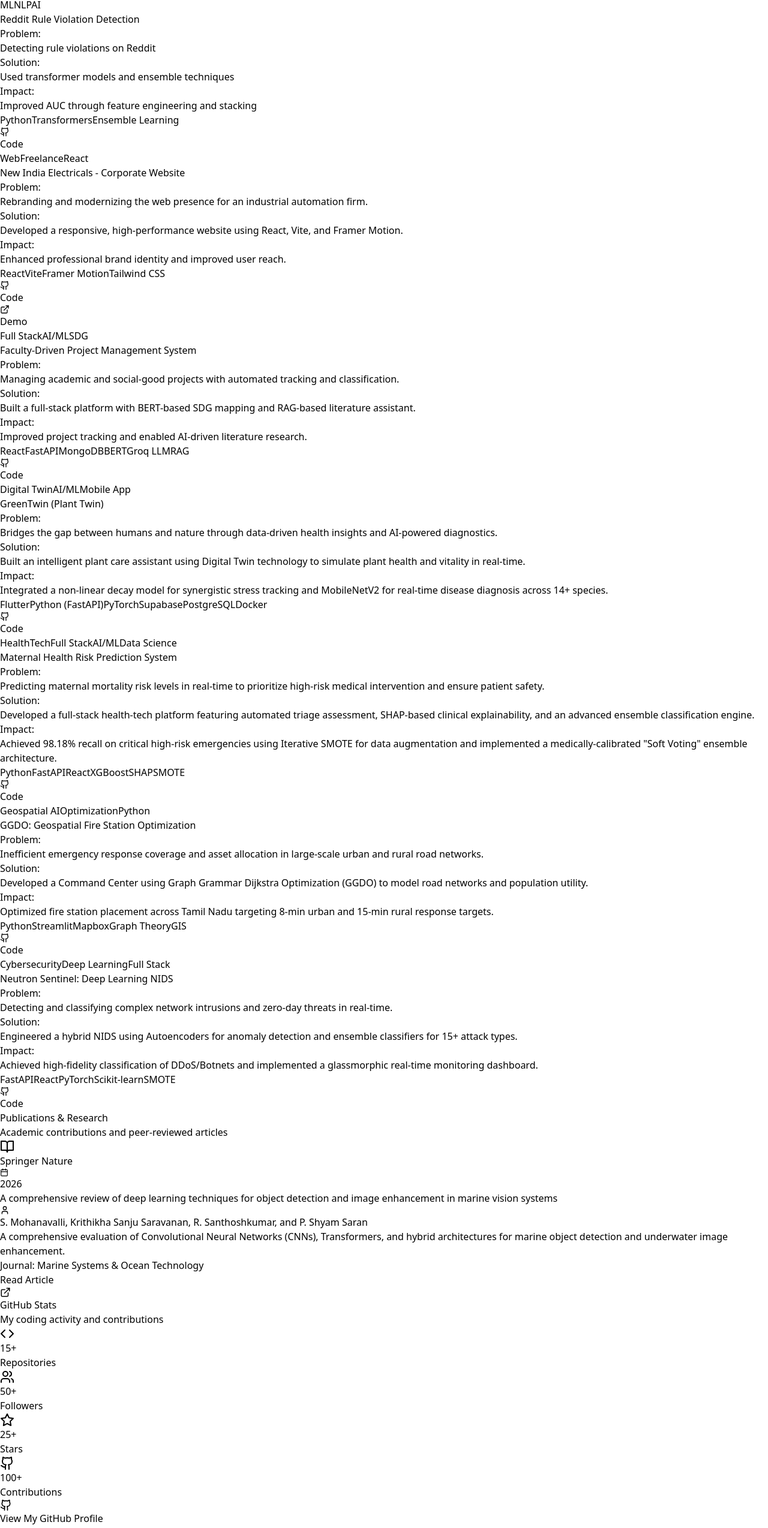
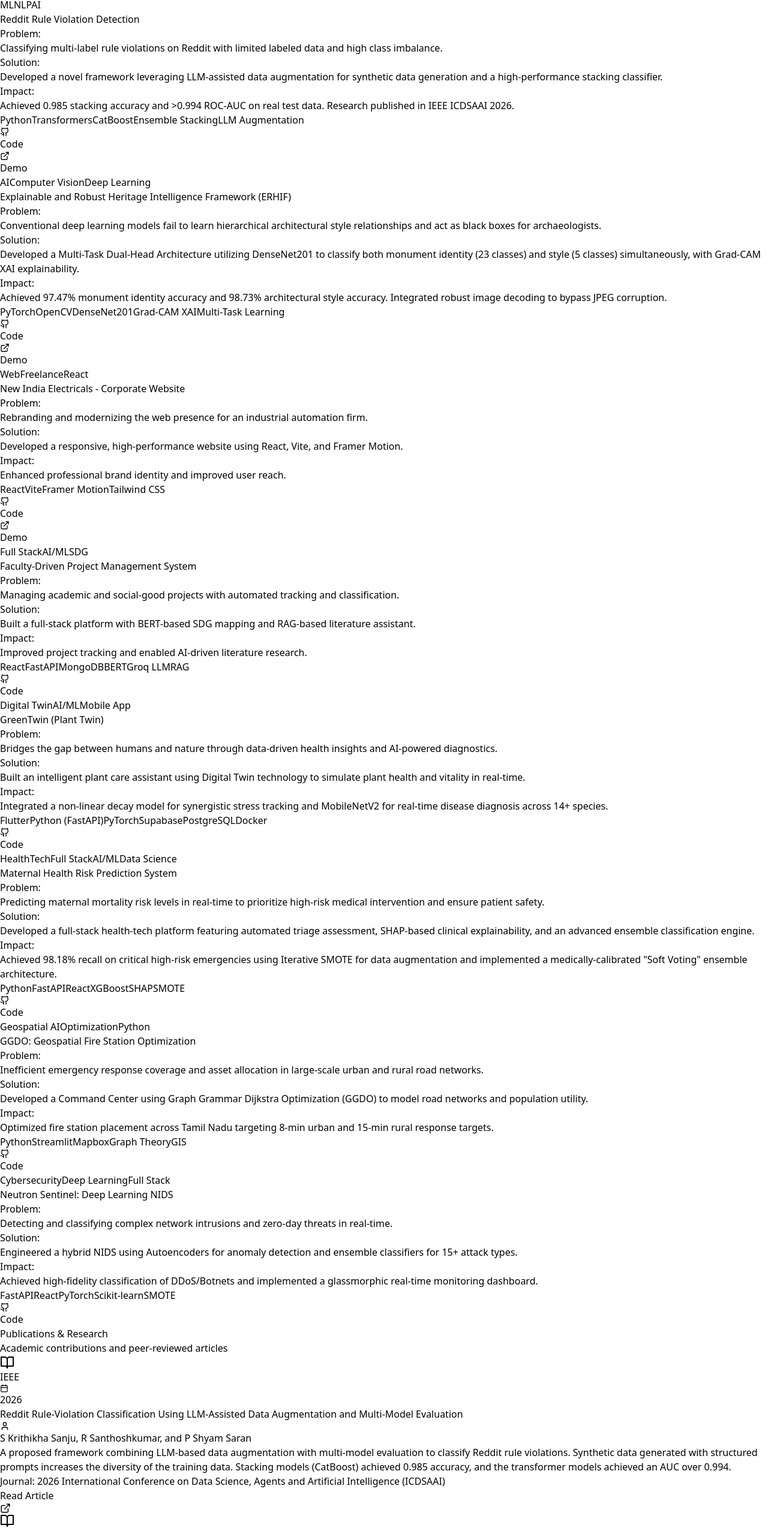
Before and after one commit to shyamsaran348/Portfolio, a React (Vite) app: page / in a window 1280 px wide. Shown: the part 2474-5022 px from the top of the page at 60% size. Built offline with nearby package versions, Linux system fonts and the light colour scheme; the HTML template or start-up script is replaced by a standard one.

Commit message:
feat: integrate academic publications (IEEE, IJISAE, Springer) and update project showcases

```diff
--- a/src/data/personalData.js
+++ b/src/data/personalData.js
@@ -94,13 +94,13 @@ export const personalData = {
     },
     {
       title: 'Reddit Rule Violation Detection',
-      problem: 'Detecting rule violations on Reddit',
-      solution: 'Used transformer models and ensemble techniques',
-      tech: ['Python', 'Transformers', 'Ensemble Learning'],
-      impact: 'Improved AUC through feature engineering and stacking',
+      problem: 'Classifying multi-label rule violations on Reddit with limited labeled data and high class imbalance.',
+      solution: 'Developed a novel framework leveraging LLM-assisted data augmentation for synthetic data generation and a high-performance stacking classifier.',
+      tech: ['Python', 'Transformers', 'CatBoost', 'Ensemble Stacking', 'LLM Augmentation'],
+      impact: 'Achieved 0.985 stacking accuracy and >0.994 ROC-AUC on real test data. Research published in IEEE ICDSAAI 2026.',
       tags: ['ML', 'NLP', 'AI'],
       github: 'https://github.com/shyamsaran348',
-      demo: null
+      demo: 'https://ieeexplore.ieee.org/abstract/document/11505180'
     },
     {
       title: 'Faculty-Driven Project Management System',
@@ -151,9 +151,39 @@ export const personalData = {
       tags: ['Cybersecurity', 'Deep Learning', 'Full Stack'],
       github: 'https://github.com/shyamsaran348/Neutron-Sentinel',
       demo: null
+    },
+    {
+      title: 'Explainable and Robust Heritage Intelligence Framework (ERHIF)',
+      problem: 'Conventional deep learning models fail to learn hierarchical architectural style relationships and act as black boxes for archaeologists.',
+      solution: 'Developed a Multi-Task Dual-Head Architecture utilizing DenseNet201 to classify both monument identity (23 classes) and style (5 classes) simultaneously, with Grad-CAM XAI explainability.',
+      tech: ['PyTorch', 'OpenCV', 'DenseNet201', 'Grad-CAM XAI', 'Multi-Task Learning'],
+      impact: 'Achieved 97.47% monument identity accuracy and 98.73% architectural style accuracy. Integrated robust image decoding to bypass JPEG corruption.',
+      tags: ['AI', 'Computer Vision', 'Deep Learning'],
+      github: 'https://github.com/shyamsaran348',
+      demo: 'https://ijisae.org/'
     }
   ],
   publications: [
+    {
+      title: 'Reddit Rule-Violation Classification Using LLM-Assisted Data Augmentation and Multi-Model Evaluation',
+      journal: '2026 International Conference on Data Science, Agents and Artificial Intelligence (ICDSAAI)',
+      publisher: 'IEEE',
+      year: '2026',
+      date: 'May 11, 2026',
+      link: 'https://ieeexplore.ieee.org/abstract/document/11505180',
+      authors: 'S Krithikha Sanju, R Santhoshkumar, and P Shyam Saran',
+      description: 'A proposed framework combining LLM-based data augmentation with multi-model evaluation to classify Reddit rule violations. Synthetic data generated with structured prompts increases the diversity of the training data. Stacking models (CatBoost) achieved 0.985 accuracy, and the transformer models achieved an AUC over 0.994.'
+    },
+    {
+      title: 'Explainable and Robust Heritage Intelligence Framework (ERHIF): A Multi-Task Deep Learning Approach for Hierarchical Classification of Indian Monuments',
+      journal: 'International Journal of Intelligent Systems and Applications in Engineering (IJISAE)',
+      publisher: 'IJISAE',
+      year: '2024',
+      date: 'December 2024',
+      link: 'https://ijisae.org/',
+      authors: 'P. Shyam Saran, Krithikha Sanju Saravanan, R. Santhoshkumar, et al.',
+      description: 'A novel multi-task deep learning architecture designed for simultaneous monument identification and architectural style classification. Implemented a resilient OpenCV-based decoding pipeline to bypass header corruption, achieving 97.47% monument identity accuracy and 98.73% architectural style accuracy with DenseNet201, verified via Grad-CAM XAI overlays.'
+    },
     {
       title: 'A comprehensive review of deep learning techniques for object detection and image enhancement in marine vision systems',
       journal: 'Marine Systems & Ocean Technology',
@@ -162,7 +192,7 @@ export const personalData = {
       date: 'April 14, 2026',
       link: 'https://link.springer.com/article/10.1007/s40868-026-00223-1',
       authors: 'S. Mohanavalli, Krithikha Sanju Saravanan, R. Santhoshkumar, and P. Shyam Saran',
-      description: 'A comprehensive evaluation of Convolutional Neural Networks (CNNs), Transformers, and hybrid architectures for marine object detection and underwater image enhancement.'
+      description: 'A comprehensive review of 70 peer-reviewed papers (2015–2025) evaluating CNNs, transformer-based models, and hybrid architectures for underwater object detection and image enhancement, outlining future pathways for edge deployment and self-supervised marine vision systems.'
     }
   ],
   services: [
```
Also changed, not shown: 1 other file (tests, documents, lock files or other folders).
